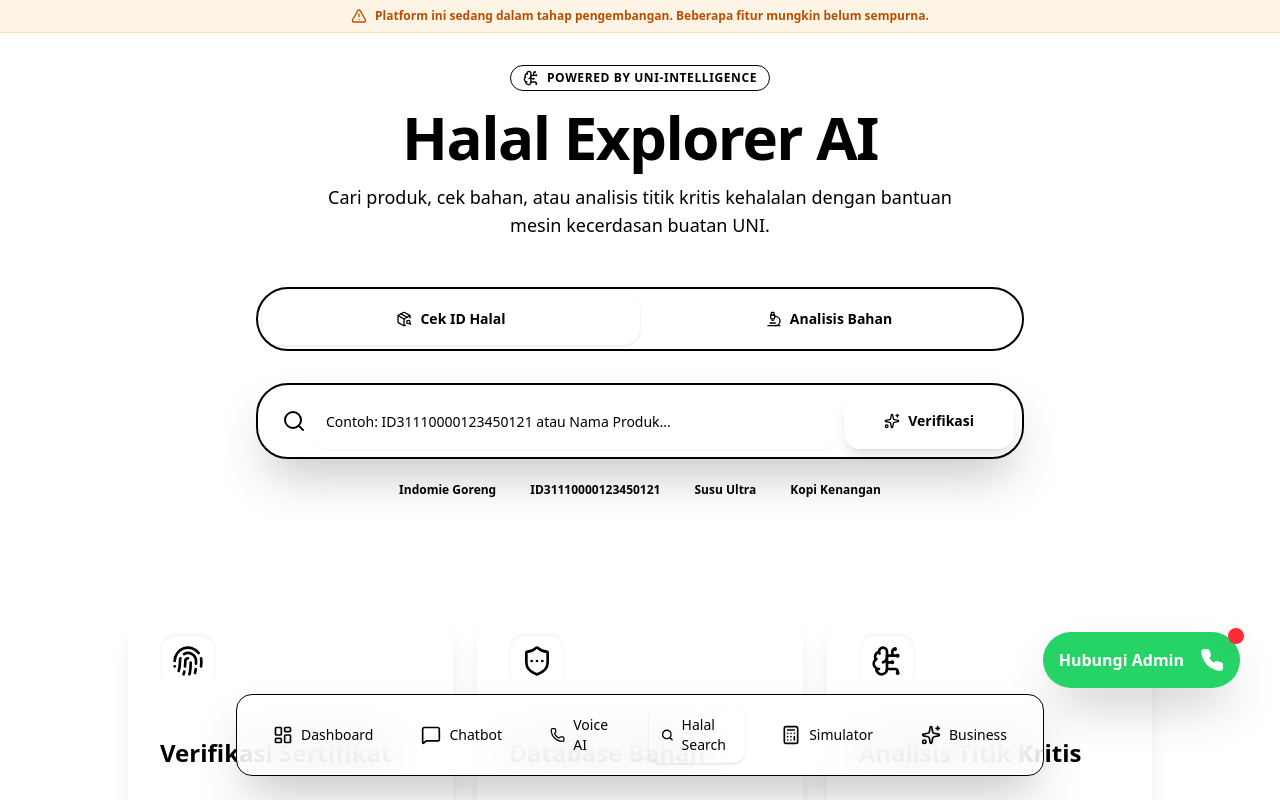
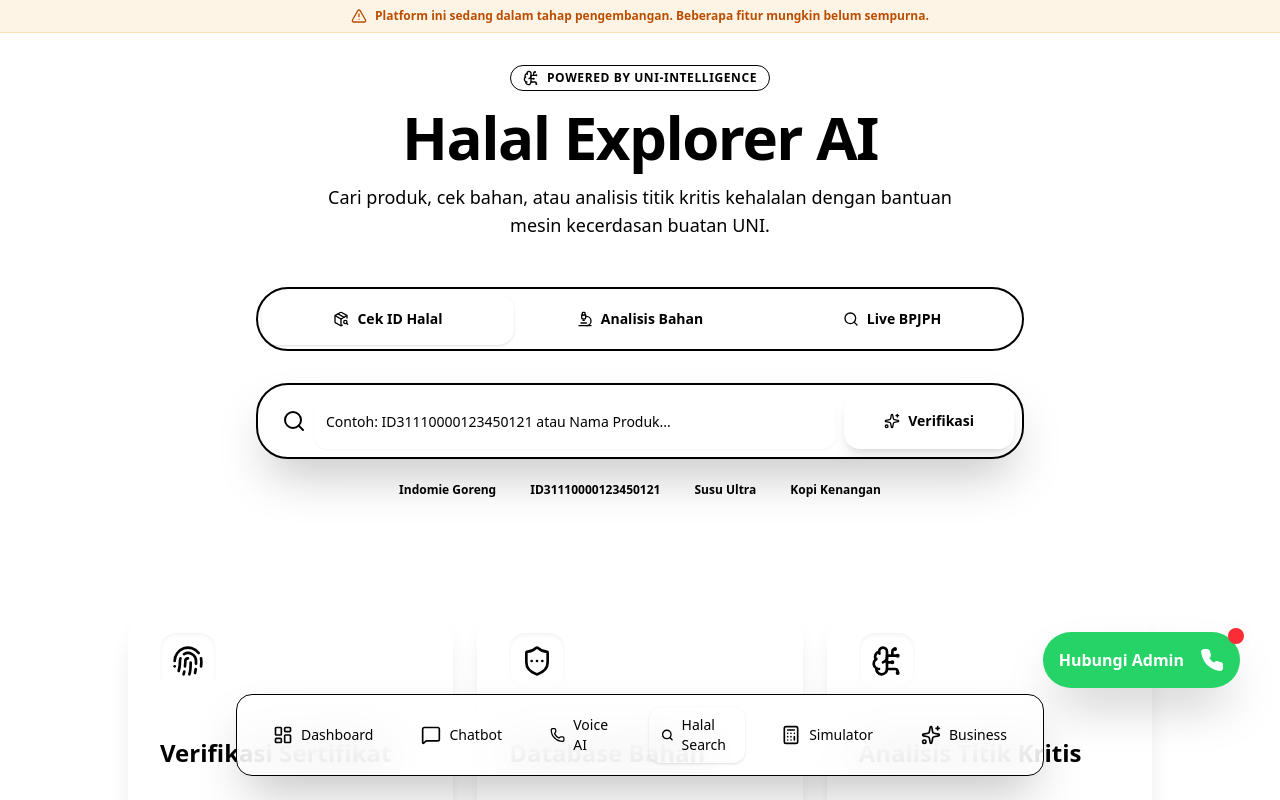
Before and after one commit to ratakiri-dot/aicenter, a Next.js app: page /search in a window 1280 px wide. Shown: the top 800 px of the page. Built offline with nearby package versions, Linux system fonts and the light colour scheme.

Commit message:
feat: add bpjph live embed in halal search

```diff
--- a/src/app/search/page.tsx
+++ b/src/app/search/page.tsx
@@ -70,17 +70,42 @@ export default function SearchPage() {
 
             {/* Smart Search Tabs */}
             <Tabs defaultValue="id-check" className="w-full max-w-3xl mx-auto" onValueChange={setActiveTab}>
-                <TabsList className="grid w-full grid-cols-2 h-16 bg-white dark:bg-card border-2 border-primary/10 rounded-[2rem] p-1 mb-6">
-                    <TabsTrigger value="id-check" className="rounded-2xl data-[state=active]:bg-primary data-[state=active]:text-primary-foreground font-bold flex items-center gap-2">
+                <TabsList className="grid w-full grid-cols-1 md:grid-cols-3 h-auto md:h-16 bg-white dark:bg-card border-2 border-primary/10 rounded-2xl md:rounded-[2rem] p-1 mb-6 gap-1 md:gap-0">
+                    <TabsTrigger value="id-check" className="rounded-xl md:rounded-2xl py-3 md:py-0 data-[state=active]:bg-primary data-[state=active]:text-primary-foreground font-bold flex items-center justify-center gap-2">
                         <PackageSearch className="w-5 h-5" />
                         Cek ID Halal
                     </TabsTrigger>
-                    <TabsTrigger value="analyze" className="rounded-2xl data-[state=active]:bg-secondary data-[state=active]:text-secondary-foreground font-bold flex items-center gap-2">
+                    <TabsTrigger value="analyze" className="rounded-xl md:rounded-2xl py-3 md:py-0 data-[state=active]:bg-secondary data-[state=active]:text-secondary-foreground font-bold flex items-center justify-center gap-2">
                         <Microscope className="w-5 h-5" />
                         Analisis Bahan
                     </TabsTrigger>
+                    <TabsTrigger value="bpjph-embed" className="rounded-xl md:rounded-2xl py-3 md:py-0 data-[state=active]:bg-green-600 data-[state=active]:text-white font-bold flex items-center justify-center gap-2">
+                        <Search className="w-5 h-5" />
+                        Live BPJPH
+                    </TabsTrigger>
                 </TabsList>
 
+                {activeTab === "bpjph-embed" ? (
+                    <div className="w-full relative mt-4 flex flex-col items-center animate-in fade-in zoom-in-95">
+                        <div className="w-full max-w-[900px] overflow-hidden rounded-[2rem] border-4 border-green-500/20 shadow-2xl relative bg-slate-50" style={{ height: '300px' }}>
+                            {/* Teknik Cropping CSS untuk menampilkan HANYA bagian form pencarian BPJPH */}
+                            <div className="absolute w-[1200px] h-[800px]" style={{ top: '-380px', left: '50%', transform: 'translateX(-50%) scale(0.9)', transformOrigin: 'top center' }}>
+                                <iframe
+                                    src="https://bpjph.halal.go.id/"
+                                    className="w-full h-full border-none pointer-events-auto"
+                                    scrolling="no"
+                                    title="Cek BPJPH Halal"
+                                />
+                            </div>
+                        </div>
+                        <div className="flex items-center gap-2 mt-4 px-4 py-2 rounded-full bg-green-500/10 text-green-700">
+                            <CheckCircle2 className="w-4 h-4" />
+                            <p className="text-xs font-bold uppercase tracking-widest">
+                                Di-embed & di-crop langsung dari bpjph.halal.go.id
+                            </p>
+                        </div>
+                    </div>
+                ) : (
                 <div className="relative">
                     <div className="flex gap-2 p-2 bg-white dark:bg-card border-2 border-primary/20 rounded-[2rem] shadow-2xl focus-within:border-primary transition-all group overflow-hidden">
                         <div className="flex items-center pl-4 text-muted-foreground group-focus-within:text-primary transition-colors">
@@ -125,9 +150,11 @@ export default function SearchPage() {
                         </div>
                     )}
                 </div>
+                )}
             </Tabs>
 
             {/* Results Area */}
+            {activeTab !== "bpjph-embed" && (
             <div className="min-h-[300px] flex flex-col gap-8">
                 {error && (
                     <Card className="border-destructive/20 bg-destructive/5 p-6 rounded-[2rem] animate-in fade-in slide-in-from-top-2">
@@ -341,6 +368,7 @@ export default function SearchPage() {
                     </div>
                 )}
             </div>
+            )}
 
             <style jsx>{`
                 @keyframes shimmer {
```
